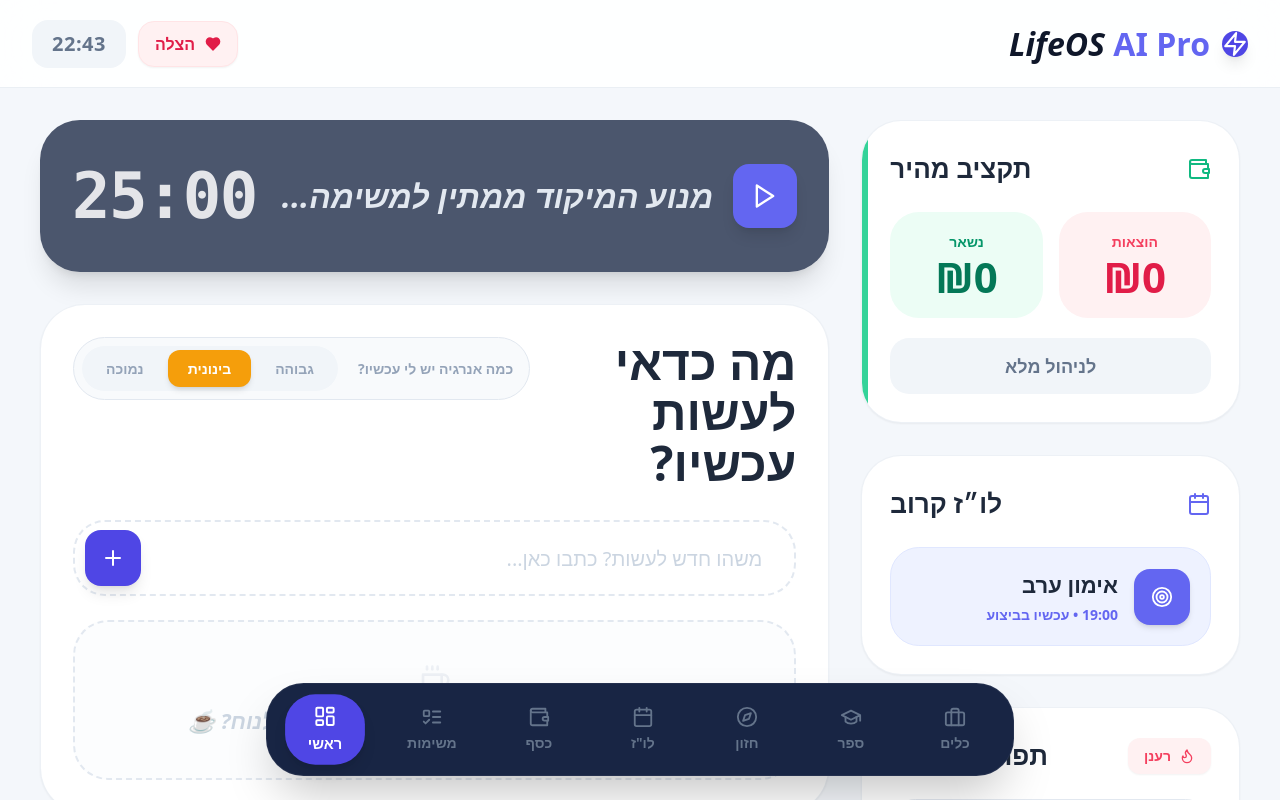
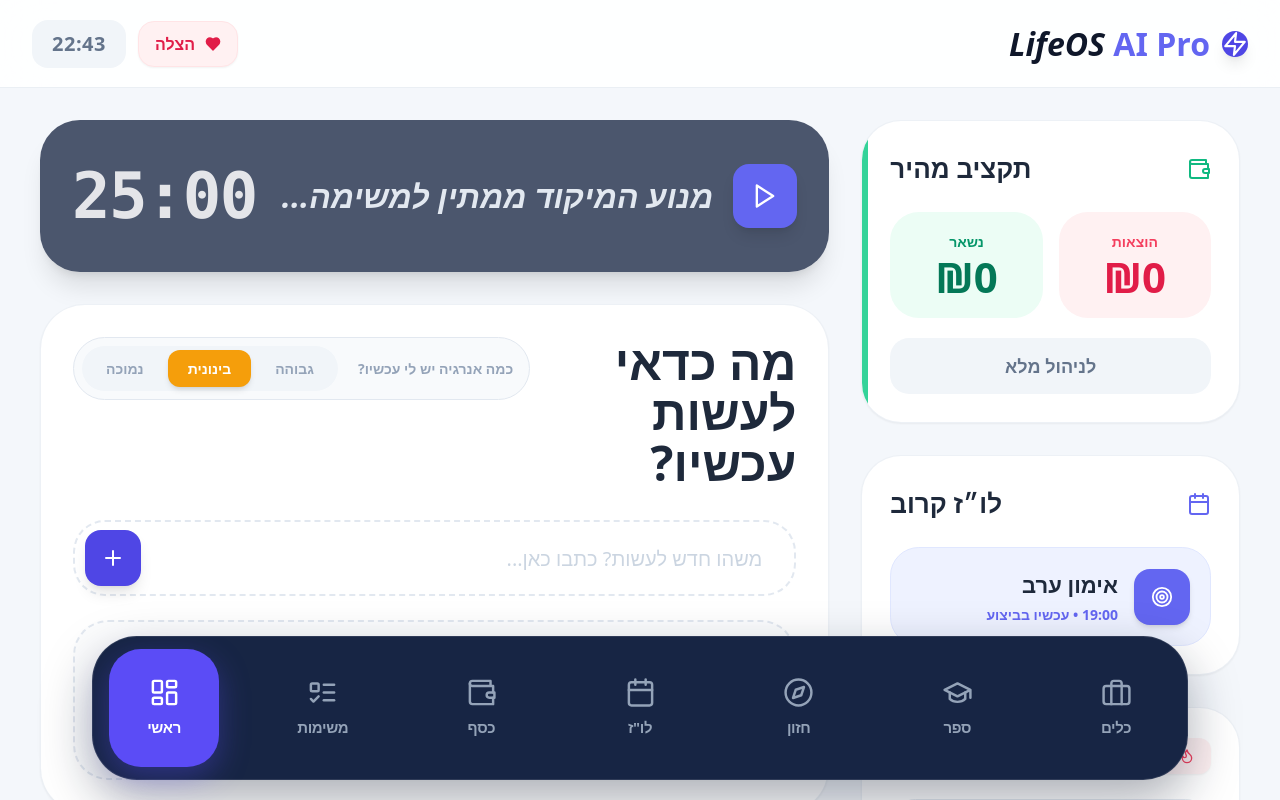
Before and after one commit to betzalel123/my-life-os, a React (Vite) app: page / in a window 1280 px wide. Shown: the top 800 px of the page. Built offline with nearby package versions, Linux system fonts and the light colour scheme.

Commit message:
Update BottomNav.jsx

```diff
--- a/src/components/BottomNav.jsx
+++ b/src/components/BottomNav.jsx
@@ -1,42 +1,60 @@
 import React from 'react';
 import {
+  LayoutDashboard,
+  ListTodo,
+  Wallet,
+  Calendar,
+  Compass,
+  GraduationCap,
   Briefcase,
-  GraduationCap,
-  Compass,
-  Calendar,
-  Wallet,
-  ListTodo,
-  LayoutDashboard,
 } from 'lucide-react';
 
-const items = [
-  { id: 'tools', icon: Briefcase, label: 'כלים' },
-  { id: 'skills', icon: GraduationCap, label: 'ספר' },
-  { id: 'vision', icon: Compass, label: 'חזון' },
-  { id: 'schedule', icon: Calendar, label: 'לו"ז' },
-  { id: 'finance', icon: Wallet, label: 'כסף' },
-  { id: 'tasks', icon: ListTodo, label: 'משימות' },
-  { id: 'dashboard', icon: LayoutDashboard, label: 'ראשי' },
+const navItems = [
+  { id: 'tools', label: 'כלים', icon: Briefcase },
+  { id: 'skills', label: 'ספר', icon: GraduationCap },
+  { id: 'vision', label: 'חזון', icon: Compass },
+  { id: 'schedule', label: 'לו"ז', icon: Calendar },
+  { id: 'finance', label: 'כסף', icon: Wallet },
+  { id: 'tasks', label: 'משימות', icon: ListTodo },
+  { id: 'dashboard', label: 'ראשי', icon: LayoutDashboard },
 ];
 
 export default function BottomNav({ activeTab, setActiveTab }) {
   return (
-    <div className="fixed bottom-6 left-1/2 -translate-x-1/2 z-50 w-full max-w-[780px] px-4">
-      <nav className="bg-[#182544] text-white rounded-[2.35rem] shadow-2xl px-5 py-3 flex items-center justify-between border border-white/5">
-        {items.map((item) => (
+    <div className="fixed bottom-5 left-1/2 z-50 w-full max-w-[1120px] -translate-x-1/2 px-1 sm:px-3">
+      <nav
+        dir="rtl"
+        className="flex items-center justify-between rounded-[2.8rem] border border-white/10 bg-[#172544] px-4 py-3 shadow-[0_20px_50px_rgba(15,23,42,0.35)]"
+      >
+        {navItems.map((item) => {
+          const Icon = item.icon;
+          const isActive = activeTab === item.id;
+
+          return (
             <button
               key={item.id}
               onClick={() => setActiveTab(item.id)}
-            className={`flex flex-col items-center justify-center gap-1 px-4 py-2.5 rounded-[1.8rem] transition-all min-w-[76px] ${
-              activeTab === item.id
-                ? 'bg-indigo-600 text-white shadow-lg scale-105'
-                : 'text-slate-500 hover:text-slate-300'
+              className={`flex min-w-[110px] flex-col items-center justify-center gap-2 rounded-[2rem] transition-all duration-300 ${
+                isActive
+                  ? 'bg-[#5b4cf6] text-white shadow-[0_10px_30px_rgba(91,76,246,0.35)] h-[118px] px-8'
+                  : 'h-[118px] px-4 text-slate-400 hover:text-slate-200'
               }`}
             >
-            <item.icon size={22} />
-            <span className="text-[14px] font-black">{item.label}</span>
+              <Icon
+                size={31}
+                strokeWidth={1.9}
+                className={isActive ? 'text-white' : 'text-slate-400'}
+              />
+              <span
+                className={`text-[15px] font-black tracking-tight ${
+                  isActive ? 'text-white' : 'text-slate-400'
+                }`}
+              >
+                {item.label}
+              </span>
             </button>
-        ))}
+          );
+        })}
       </nav>
     </div>
   );
```
Lines whose indentation alone changed are shown as unchanged.
